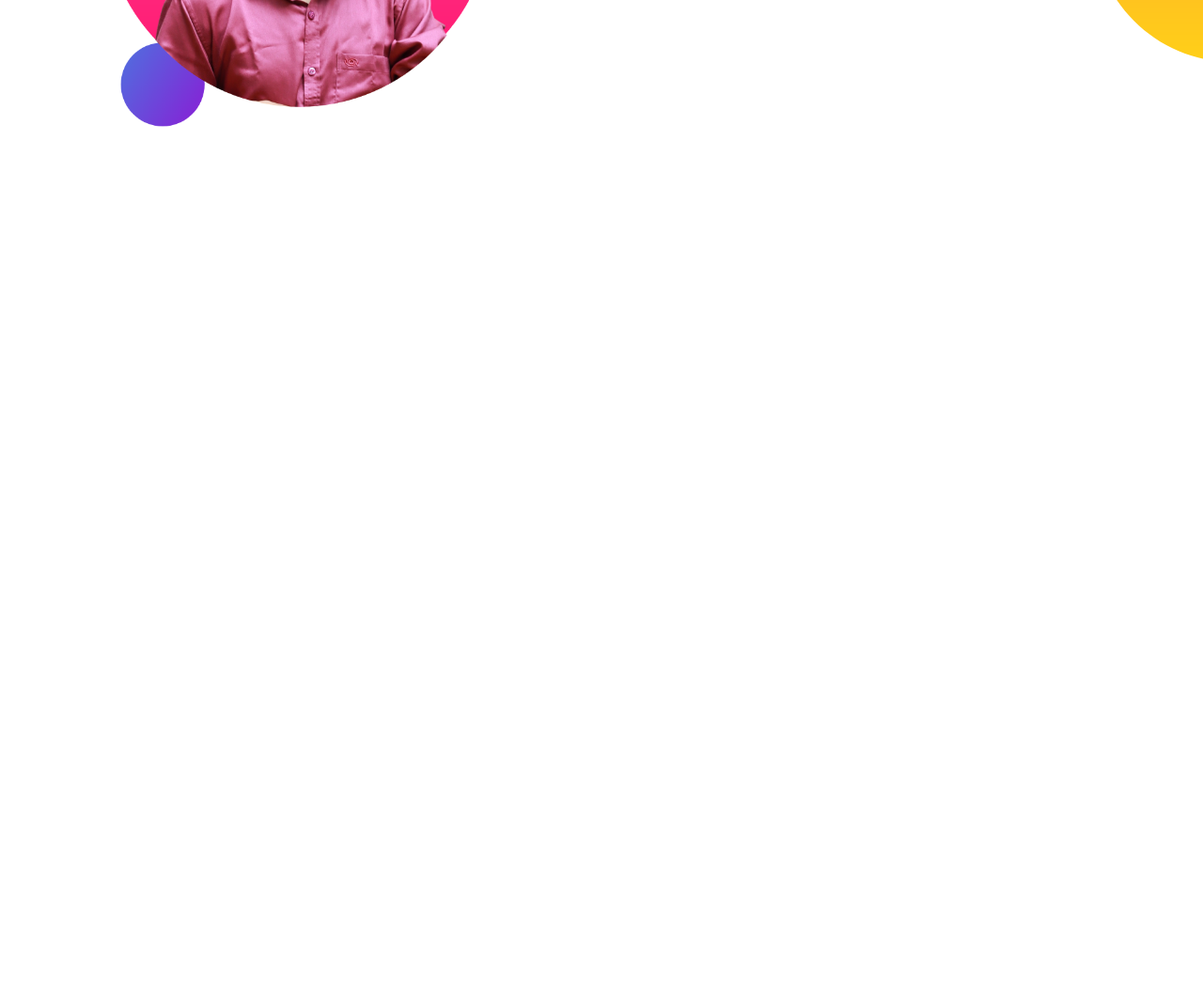
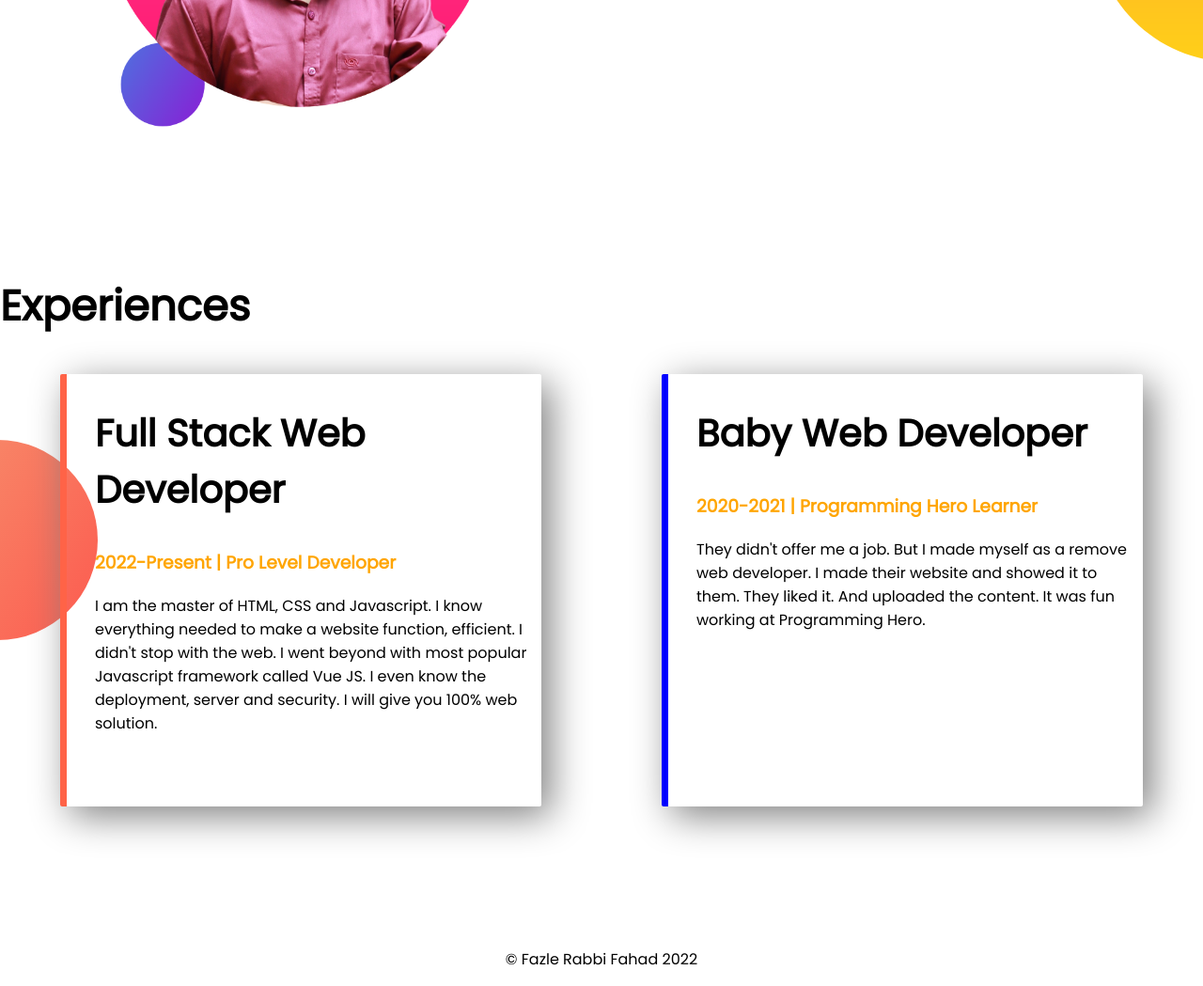
Before and after one commit to Fahad92254/personal-portfolio, a plain HTML site: page index.html in a window 1280 px wide. Shown: the part 922-1971 px from the top of the page at 94% size. Before the commit the page ends 1214 px from the top, so only its background shows below. Drawn offline with Linux system fonts and the light colour scheme.

Commit message:
style added

```diff
--- a/index.html
+++ b/index.html
@@ -13,7 +13,7 @@
 </head>
 
 <body>
-    <section class="top-banner">
+    <section class="top-banner flexible-container">
         <div class="half-width">
             <h1>Hello, There!</h1>
             <h1>This is <span class="orange-color">Fazle Rabbi Fahad</span></h1>
@@ -31,7 +31,7 @@
 
 
 
-    <section class="dream-big">
+    <section class="dream-big flexible-container">
         <div class="half-width">
             <img src="images/my-bg2.png" alt="">
         </div>
@@ -45,6 +45,29 @@
                 RESUME</a>
         </div>
     </section>
+
+    <section class="experience-area">
+        <h1>Experiences</h1>
+        <div class="flexible-container experience-item">
+            <div id="full-stack-developer" class="half-width box-sha">
+                <h2>Full Stack Web Developer</h2>
+                <h3 class="orange-color">2022-Present | Pro Level Developer</h3>
+                <p>I am the master of HTML, CSS and Javascript. I know everything needed to make a website function,
+                    efficient. I didn't stop with the web. I went beyond with most popular Javascript framework called
+                    Vue JS. I even know the deployment, server and security. I will give you 100% web solution.</p>
+            </div>
+            <div id="baby-developer" class="half-width box-sha">
+                <h2>Baby Web Developer</h2>
+                <h3 class="orange-color">2020-2021 | Programming Hero Learner</h3>
+                <p>They didn't offer me a job. But I made myself as a remove web developer. I made their website and
+                    showed it to them. They liked it. And uploaded the content. It was fun working at Programming Hero.
+                </p>
+            </div>
+        </div>
+    </section>
 </body>
+<footer>
+    <p>© Fazle Rabbi Fahad 2022</p>
+</footer>
 
 </html>
--- a/style.css
+++ b/style.css
@@ -7,11 +7,15 @@ h1 {
     font-size: 45px;
 }
 
+h2 {
+    font-size: 40px;
+}
+
 .orange-color {
     color: orange;
 }
 
-section {
+.flexible-container {
     display: flex;
     margin-bottom: 150px;
 }
@@ -50,3 +54,32 @@ section {
 .para {
     margin-bottom: 30px;
 }
+
+.box-sha {
+    box-shadow: 10px 10px 40px grey;
+    width: 40%;
+    margin-left: 5%;
+    margin-right: 5%;
+    padding-left: 30px;
+    padding-bottom: 60px;
+    border-radius: 2px;
+
+}
+
+.experience-area {
+    background-image: url(images/exp-bg.png);
+    background-position: left;
+    background-repeat: no-repeat;
+}
+
+#full-stack-developer {
+    border-left: 7px solid tomato;
+}
+
+#baby-developer {
+    border-left: 7px solid blue;
+}
+
+footer p {
+    text-align: center;
+}
```
